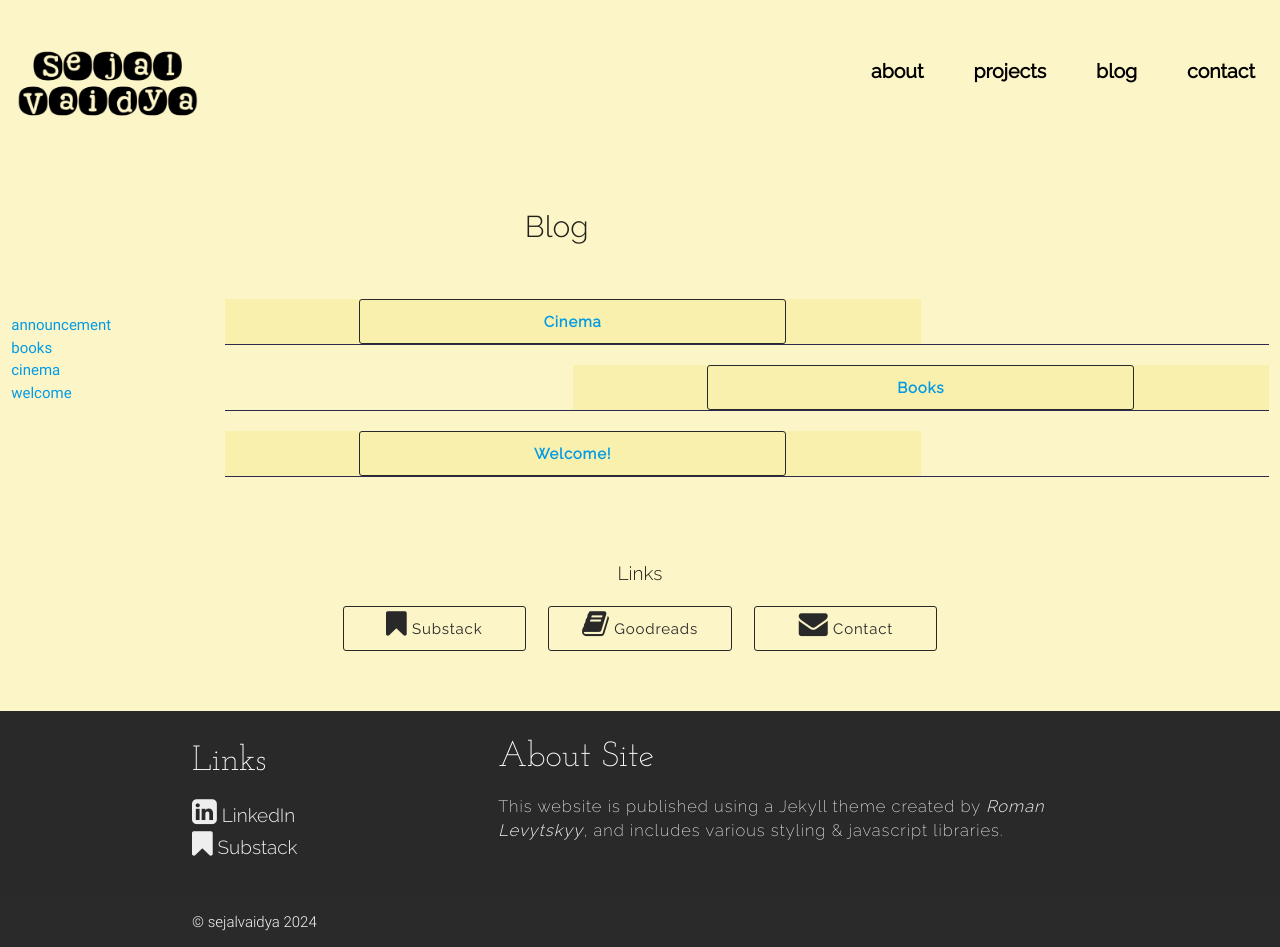
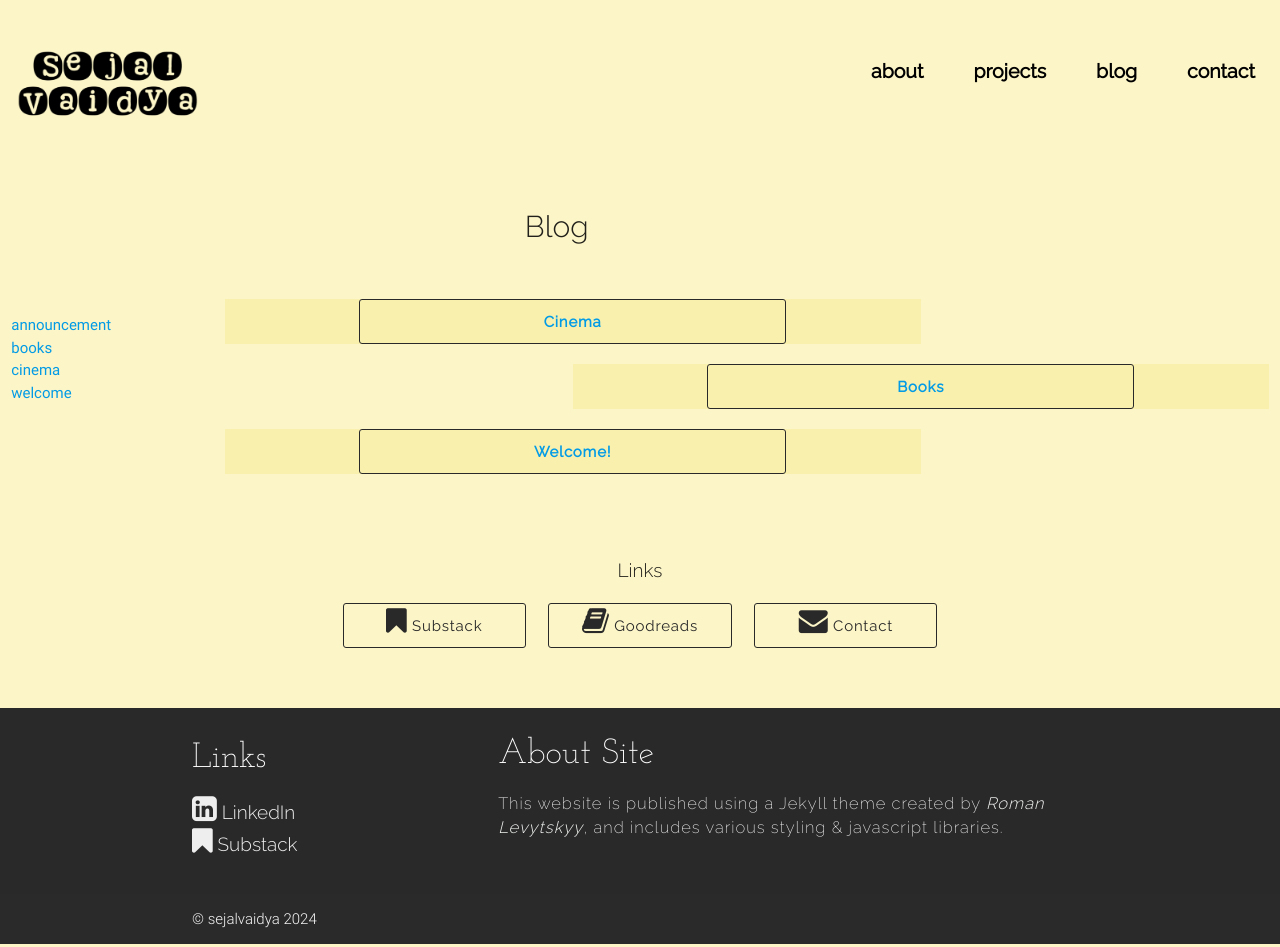
Before and after one commit to sejalv/archived.sejalv.github.io, a Jekyll site: the page built from blog.html, in a window 1280 px wide. Built offline with Jekyll 4.4.1, drawn with Linux system fonts in a browser that asks for light colours; nearby versions of some CDN libraries.

Commit message:
Update main.css
removed ugly bottom border for post buttons

```diff
--- a/assets/css/main.css
+++ b/assets/css/main.css
@@ -630,7 +630,7 @@ i {
 }
 
 .post {
-  border-bottom: solid 1px #2E294E;
+  border-bottom: solid 0px #2E294E;
 }
 
 .time {
```
